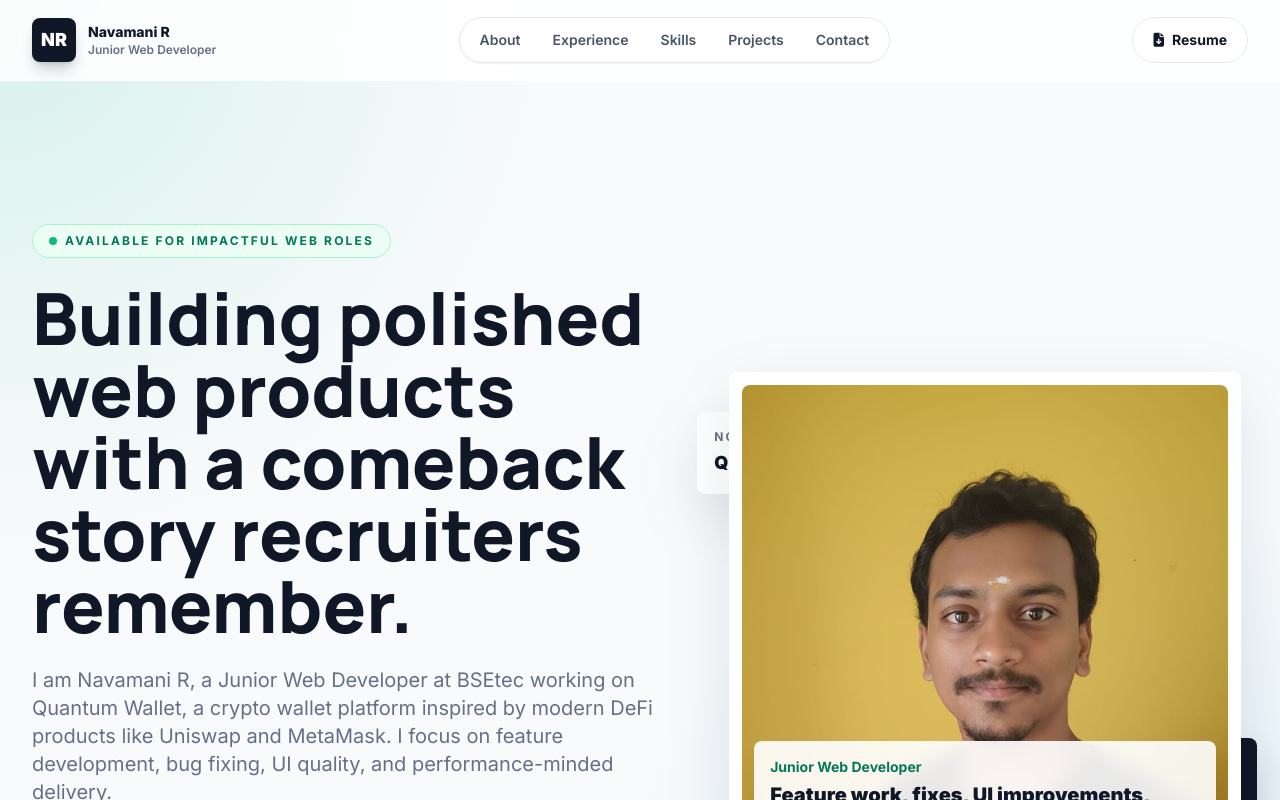
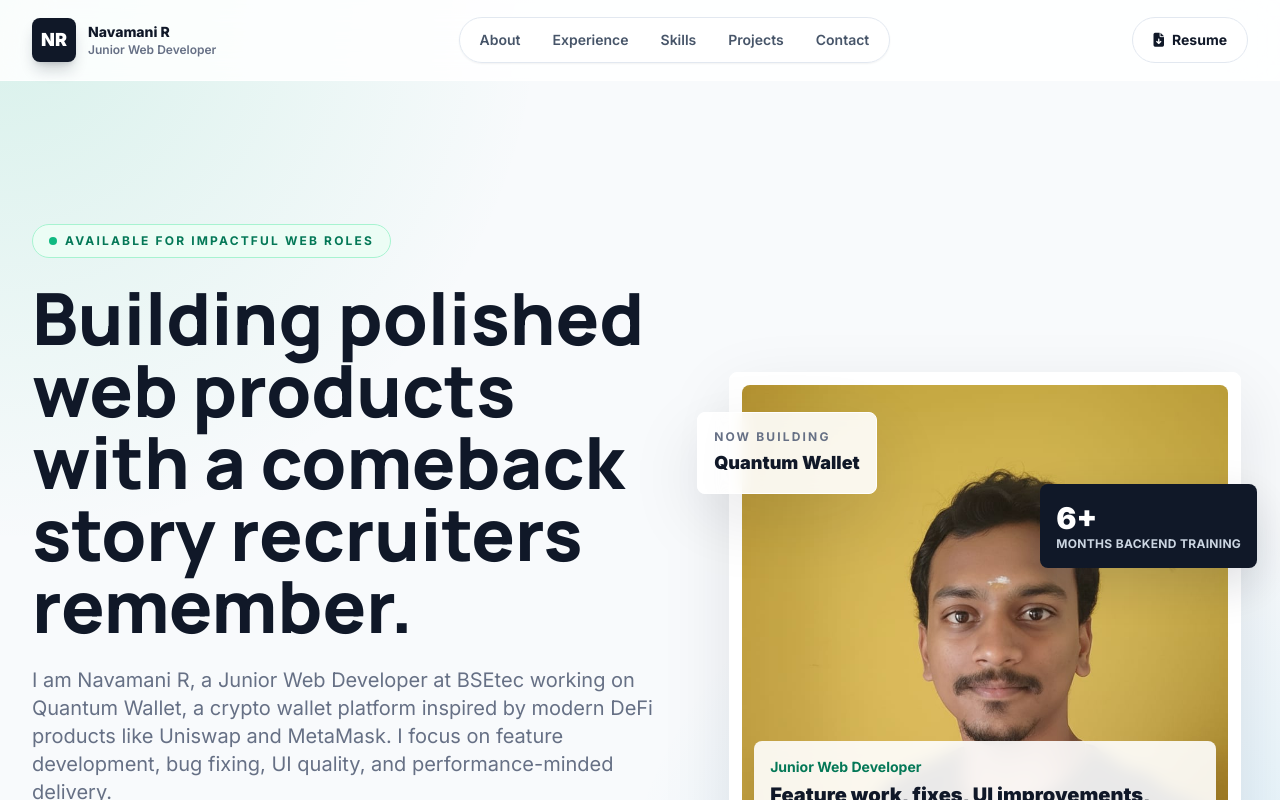
Before and after one commit to navamani-dev/portfolio, a React (Create React App) app in the folder frontend/: page / in a window 1280 px wide. Shown: the top 800 px of the page. Built offline with nearby package versions, Linux system fonts and the light colour scheme.

Commit message:
Update Content.js

```diff
--- a/frontend/src/components/Content.js
+++ b/frontend/src/components/Content.js
@@ -47,15 +47,15 @@ export default function Content() {
         </div>
 
         <div className="relative mx-auto w-full max-w-md animate-fadeUp lg:max-w-lg" style={{ animationDelay: "120ms" }}>
-          <div className="absolute -left-8 top-10 hidden rounded-[8px] border border-white bg-white/85 p-4 shadow-soft backdrop-blur md:block">
+          <div className="absolute -left-8 top-10 z-20 hidden rounded-[8px] border border-white bg-white/90 p-4 shadow-soft backdrop-blur md:block">
             <p className="text-xs font-bold uppercase tracking-[0.18em] text-muted">Now Building</p>
             <p className="mt-1 text-lg font-black text-ink">Quantum Wallet</p>
           </div>
-          <div className="absolute -right-4 bottom-14 hidden rounded-[8px] bg-ink p-4 text-white shadow-lift md:block">
+          <div className="absolute -right-4 top-28 z-20 hidden rounded-[8px] bg-ink p-4 text-white shadow-lift md:block">
             <p className="text-3xl font-black">6+</p>
             <p className="text-xs font-bold uppercase tracking-wide text-slate-300">Months Backend Training</p>
           </div>
-          <div className="relative overflow-hidden rounded-[8px] border border-white bg-white p-3 shadow-soft">
+          <div className="relative z-10 overflow-hidden rounded-[8px] border border-white bg-white p-3 shadow-soft">
             <img src="Navamani.jpg" alt="Navamani R" className="h-[30rem] w-full rounded-[8px] object-cover object-top" />
             <div className="absolute inset-x-6 bottom-6 rounded-[8px] bg-white/90 p-4 shadow-lg backdrop-blur">
               <p className="text-sm font-bold text-emerald-700">Junior Web Developer</p>
```
